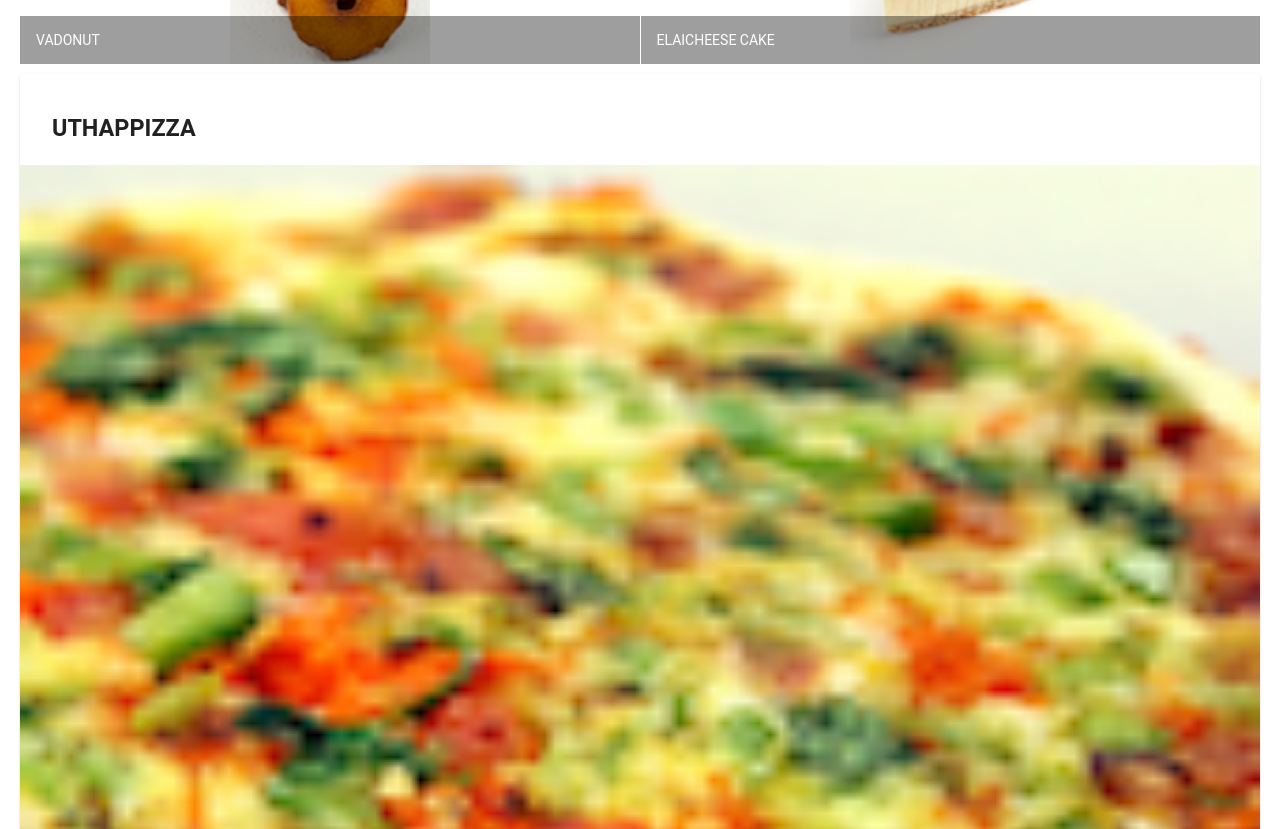
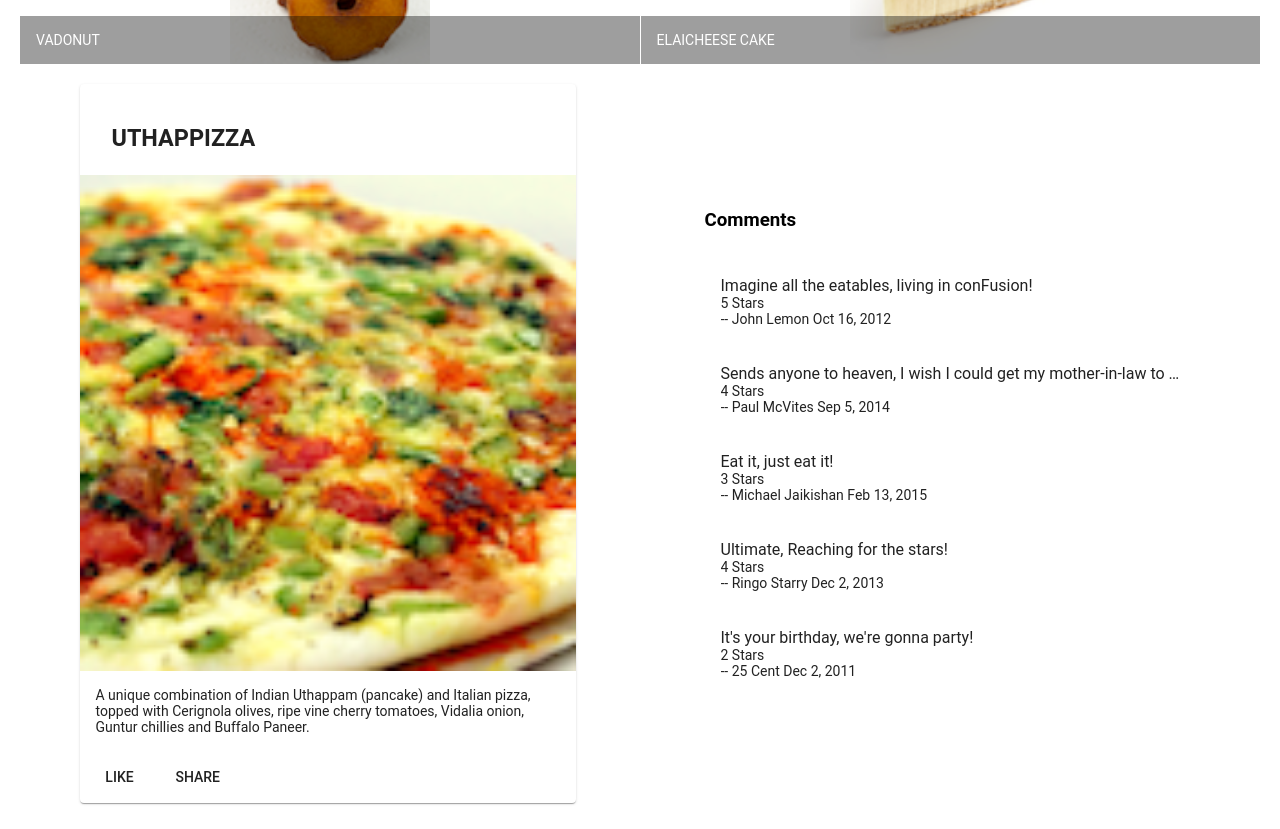
Before and after one commit to farzammalekzad/Angularcourse, an Angular app: page /menu in a window 1280 px wide. Shown: the part 500-1329 px from the top of the page. Built offline with nearby package versions, Linux system fonts and the light colour scheme.

Commit message:
Assignment 1

```diff
--- a/src/app/app.module.ts
+++ b/src/app/app.module.ts
@@ -10,11 +10,13 @@
 import { MatGridListModule } from '@angular/material/grid-list';
 import {MatCardModule} from '@angular/material/card';
 import {MatButtonModule} from '@angular/material/button';
+import { DishdetailComponent } from './dishdetail/dishdetail.component';
 
 @NgModule({
   declarations: [
     AppComponent,
-    MenuComponent
+    MenuComponent,
+    DishdetailComponent
   ],
   imports: [
     BrowserModule,
--- /dev/null
+++ b/src/app/dishdetail/dishdetail.component.html
@@ -0,0 +1,40 @@
+<div class="container"
+     fxLayout="row"
+     fxLayout.sm="column"
+     fxLayout.xs="column"
+     fxLayoutAlign.gt-md="space-around center"
+     fxLayoutGap="10px"
+     fxLayoutGap.xs="0">
+
+  <div fxFlex="40">
+    <mat-card *ngIf="dish">
+      <mat-card-header>
+        <mat-card-title>
+          <h3>{{dish.name | uppercase}}</h3>
+        </mat-card-title>
+       </mat-card-header>
+      <img mat-card-image src="{{dish.image}}" alt="{{dish.name}}">
+      <mat-card-content>
+        <p>{{dish.description}}</p>
+      </mat-card-content>
+      <mat-card-actions>
+        <button mat-button>LIKE</button>
+        <button mat-button>SHARE</button>
+      </mat-card-actions>
+    </mat-card>
+  </div>
+
+  <div fxFlex="40">
+    <h3>Comments</h3>
+    <mat-list *ngIf="dish" >
+      <mat-list-item *ngFor="let comments of dish.comments">
+        <p mat-line>{{comments.comment}}</p>
+        <p mat-line>{{comments.rating}} Stars</p>
+        <p mat-line>-- {{comments.author}} {{comments.date | date}}</p>
+      </mat-list-item>
+    </mat-list>
+
+
+  </div>
+
+</div>
--- /dev/null
+++ b/src/app/dishdetail/dishdetail.component.ts
@@ -0,0 +1,59 @@
+import { Component, OnInit } from '@angular/core';
+const DISH = {
+  id: '0',
+  name: 'Uthappizza',
+  image: '/assets/images/uthappizza.png',
+  category: 'mains',
+  featured: true,
+  label: 'Hot',
+  price: '4.99',
+  // tslint:disable-next-line:max-line-length
+  description: 'A unique combination of Indian Uthappam (pancake) and Italian pizza, topped with Cerignola olives, ripe vine cherry tomatoes, Vidalia onion, Guntur chillies and Buffalo Paneer.',
+  comments: [
+    {
+      rating: 5,
+      comment: 'Imagine all the eatables, living in conFusion!',
+      author: 'John Lemon',
+      date: '2012-10-16T17:57:28.556094Z'
+    },
+    {
+      rating: 4,
+      comment: 'Sends anyone to heaven, I wish I could get my mother-in-law to eat it!',
+      author: 'Paul McVites',
+      date: '2014-09-05T17:57:28.556094Z'
+    },
+    {
+      rating: 3,
+      comment: 'Eat it, just eat it!',
+      author: 'Michael Jaikishan',
+      date: '2015-02-13T17:57:28.556094Z'
+    },
+    {
+      rating: 4,
+      comment: 'Ultimate, Reaching for the stars!',
+      author: 'Ringo Starry',
+      date: '2013-12-02T17:57:28.556094Z'
+    },
+    {
+      rating: 2,
+      comment: 'It\'s your birthday, we\'re gonna party!',
+      author: '25 Cent',
+      date: '2011-12-02T17:57:28.556094Z'
+    }
+  ]
+};
+@Component({
+  selector: 'app-dishdetail',
+  templateUrl: './dishdetail.component.html',
+  styleUrls: ['./dishdetail.component.scss']
+})
+export class DishdetailComponent implements OnInit {
+
+  dish = DISH;
+
+  constructor() { }
+
+  ngOnInit() {
+  }
+
+}
--- a/src/app/menu/menu.component.html
+++ b/src/app/menu/menu.component.html
@@ -15,23 +15,5 @@
       </mat-grid-tile>
     </mat-grid-list>
   </div>
-  <div fxFlex *ngIf="selectedDish">
-    <mat-card>
-      <mat-card-header>
-        <mat-card-title>
-          <h3>{{selectedDish.name | uppercase}}</h3>
-        </mat-card-title>
-      </mat-card-header>
-      <img mat-card-image src="{{selectedDish.image}}" alt="{{selectedDish.name}}">
-      <mat-card-content>
-        <p>{{selectedDish.description}}</p>
-      </mat-card-content>
-      <mat-card-actions>
-        <button mat-button>Like</button>
-        <button mat-button>Share</button>
-        <button mat-button>Trial version</button>
-      </mat-card-actions>
-    </mat-card>
-  </div>
 </div>
-<!-- I SET COMMENT FOR GIT SETTING-->
+<app-dishdetail></app-dishdetail>
```
Also changed, not shown: src/app/dishdetail/dishdetail.component.scss (added), 1 other file (tests, documents, lock files or other folders).
